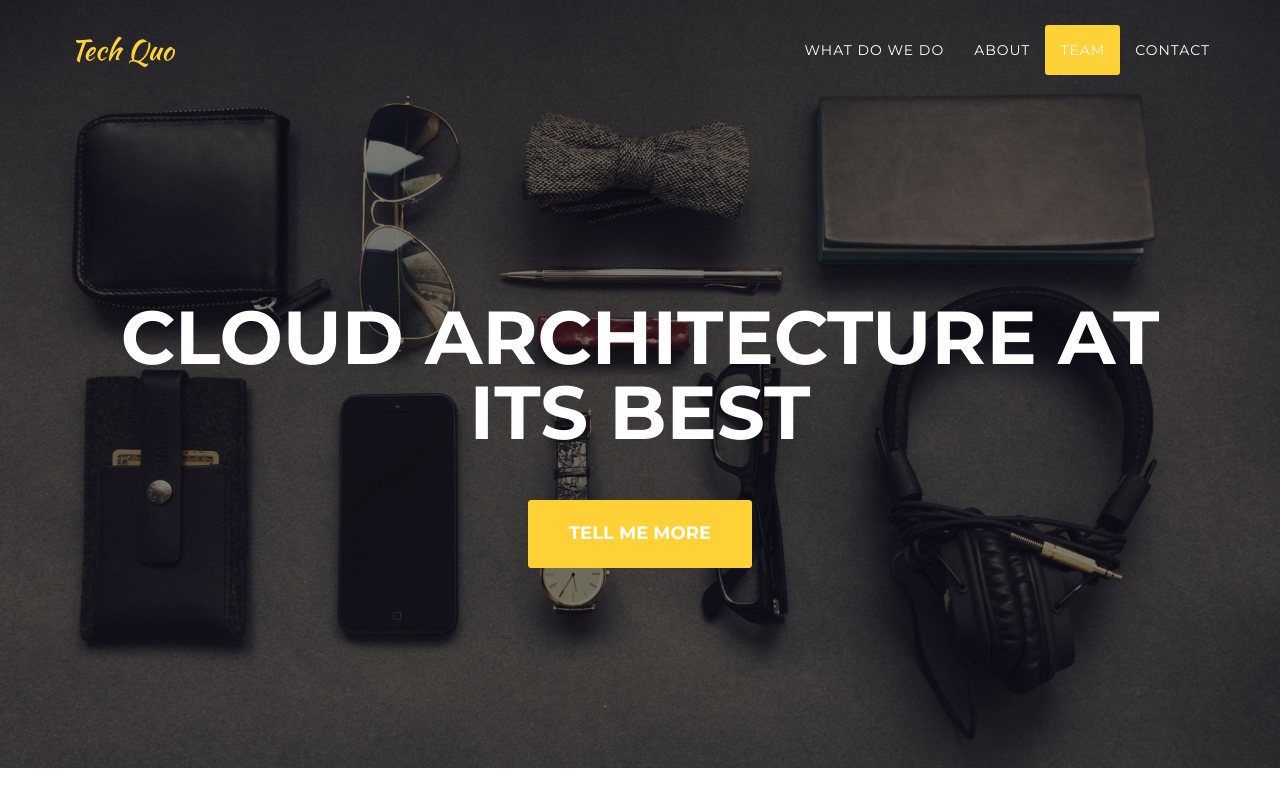
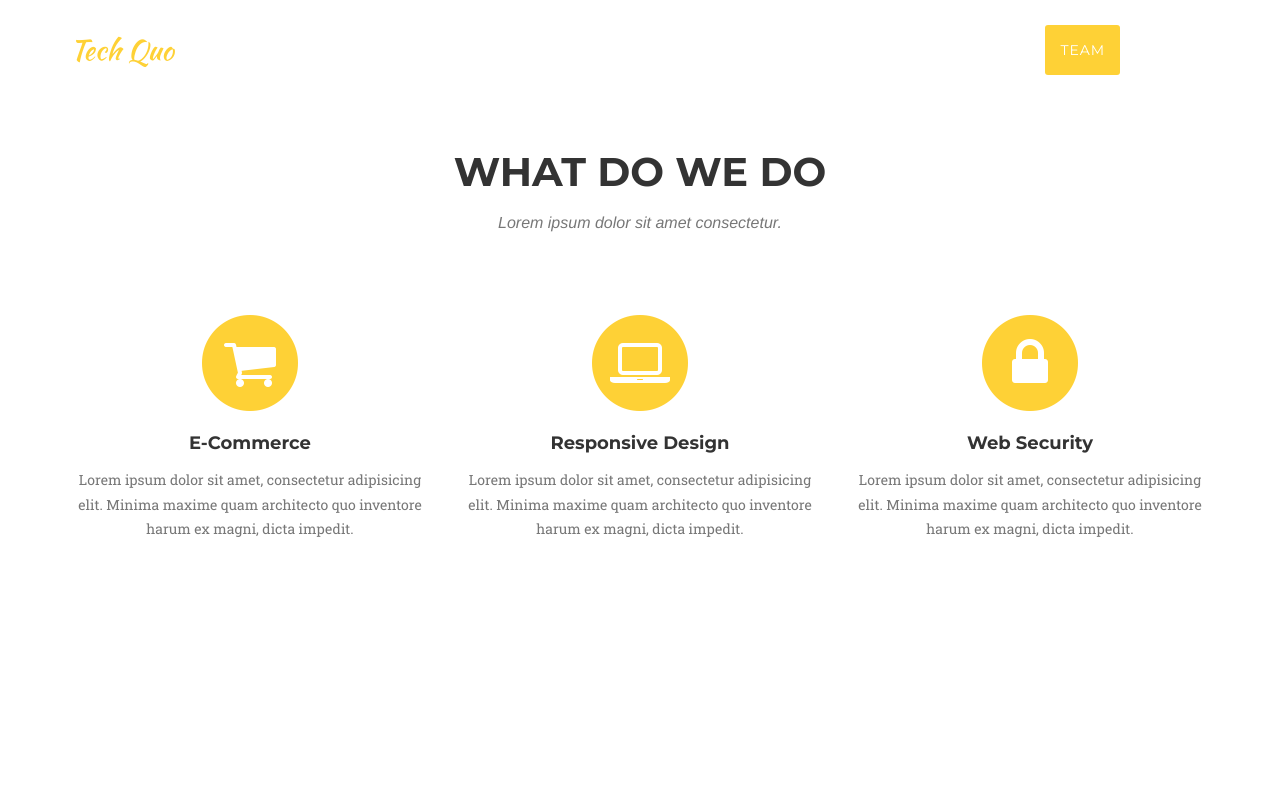
Before and after one commit to nvinta/IndiaChits, a website: page index.html in a window 1280 px wide. Shown: the top 800 px of the page. Drawn offline with nearby package versions, Linux system fonts and the light colour scheme; a web font is replaced by a local one.

Commit message:
remove header

```diff
--- a/index.html
+++ b/index.html
@@ -75,15 +75,15 @@
     </nav>
 
     <!-- Header -->
-    <header>
+  <!--  <header>
         <div class="container">
             <div class="intro-text">
               <!--  <div class="intro-lead-in">Cloud architecture at its best</div> -->
-                <div class="intro-heading">Cloud architecture at its best</div>
+            <!--    <div class="intro-heading">Cloud architecture at its best</div>
                 <a href="#services" class="page-scroll btn btn-xl">Tell Me More</a>
             </div>
         </div>
-    </header>
+    </header> -->
 
     <!-- Services Section -->
     <section id="services">
```
Also changed, not shown: 1 other file.
